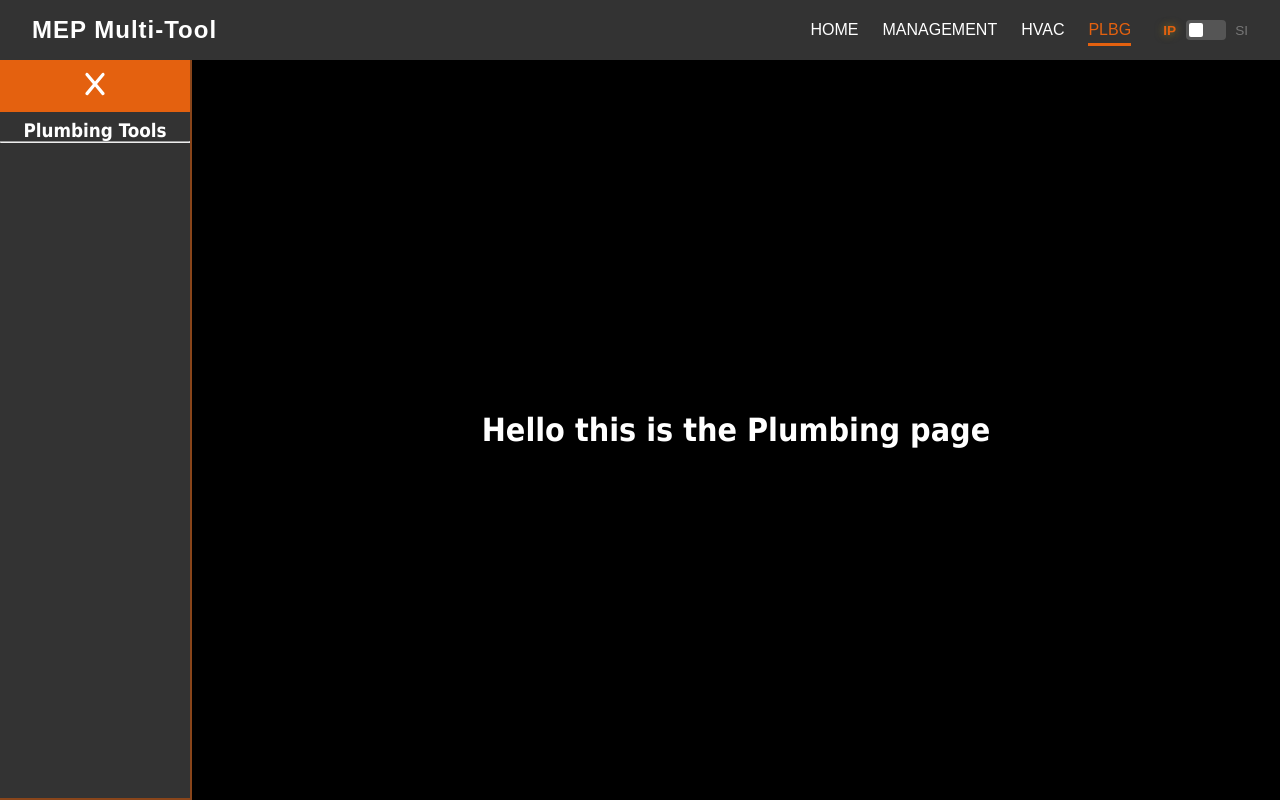
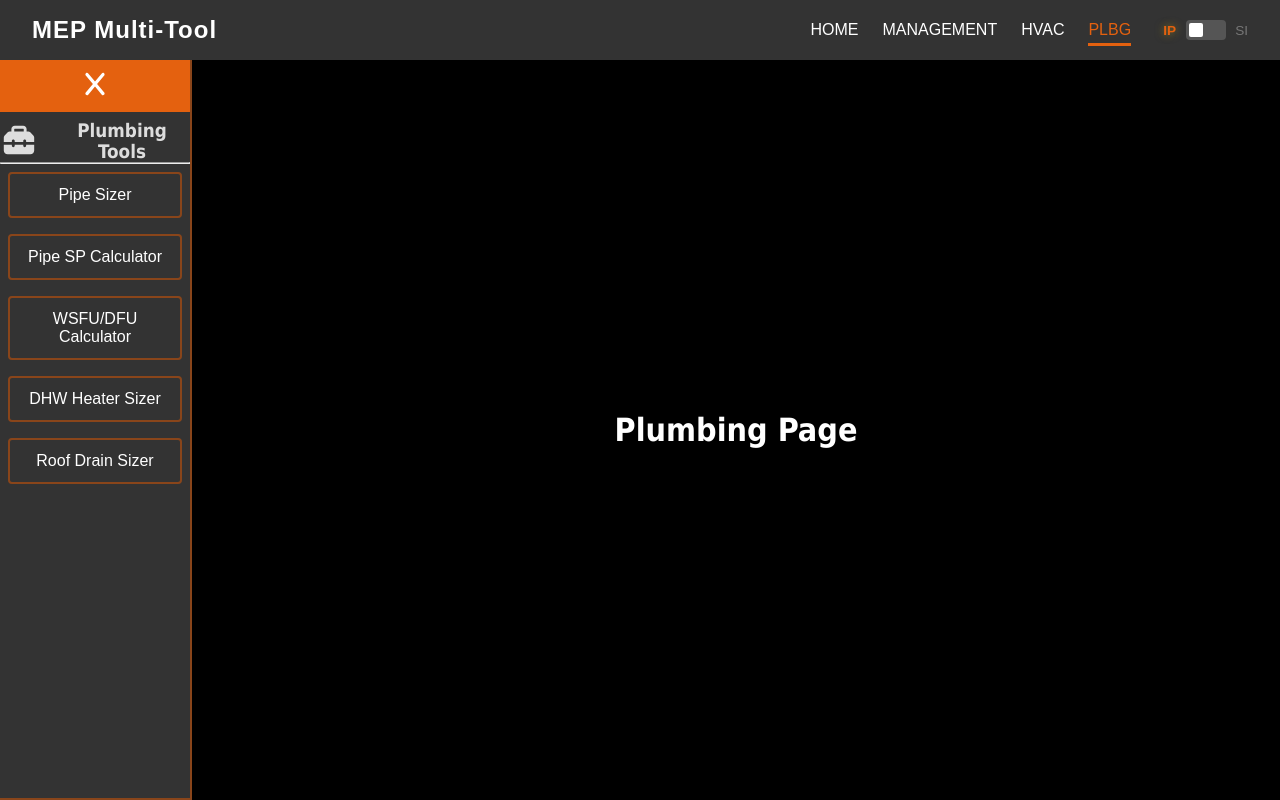
Before and after one commit to JacobLewandowskiDev/MEP-multi-tool, a Vue app: page /plbg in a window 1280 px wide. Both pictures are taken after a click on the button 29 px from the left and 86 px from the top of the page. Built offline with nearby package versions, Linux system fonts and the light colour scheme; a web font is replaced by a local one.

Commit message:
This commit adds the features into each trades tool menu

```diff
--- a/index.html
+++ b/index.html
@@ -4,7 +4,7 @@
     <meta charset="UTF-8">
     <link rel="icon" href="/src/assets/favicon.ico">
     <meta name="viewport" content="width=device-width, initial-scale=1.0">
-    <title>MEP Multi tool</title>
+    <title>MEP Multi-Tool</title>
   </head>
   <body>
     <div id="app"></div>
--- /dev/null
+++ b/src/Components/DuctSizer.vue
@@ -0,0 +1,10 @@
+<script setup>
+
+</script>
+
+<template>
+<h1>Duct Sizer</h1>
+</template>
+
+<style scoped>
+</style>
--- a/src/Components/Navbar.vue
+++ b/src/Components/Navbar.vue
@@ -45,6 +45,7 @@ const isMetric = ref(false);
   background-color: #333;
   color: #fff;
   font-family: 'Electrolize', sans-serif;
+  z-index: 1000;
 }
 
 .navbar__logo h1 {
--- a/src/Components/Sidebar.vue
+++ b/src/Components/Sidebar.vue
@@ -6,9 +6,24 @@
     </button>
 
     <div class="content" v-show="isExpanded">
-      <h3>{{ title }} Tools</h3>
-      <hr />
-      <slot></slot>
+      <div class="content__intro">
+        <svg xmlns="http://www.w3.org/2000/svg" viewBox="0 0 640 640"><path d="M240 120L240 160L400 160L400 120C400 115.6 396.4 112 392 112L248 112C243.6 112 240 115.6 240 120zM192 160L192 120C192 89.1 217.1 64 248 64L392 64C422.9 64 448 89.1 448 120L448 160L476.1 160C488.8 160 501 165.1 510 174.1L561.9 226C570.9 235 576 247.2 576 259.9L576 336L440 336L440 320C440 306.7 429.3 296 416 296C402.7 296 392 306.7 392 320L392 336L248 336L248 320C248 306.7 237.3 296 224 296C210.7 296 200 306.7 200 320L200 336L64 336L64 259.9C64 247.2 69.1 235 78.1 226L130 174.1C139 165.1 151.2 160 163.9 160L192 160zM64 480L64 384L200 384L200 400C200 413.3 210.7 424 224 424C237.3 424 248 413.3 248 400L248 384L392 384L392 400C392 413.3 402.7 424 416 424C429.3 424 440 413.3 440 400L440 384L576 384L576 480C576 515.3 547.3 544 512 544L128 544C92.7 544 64 515.3 64 480z"/></svg>
+        <h3>{{ title }} Tools</h3>
+      </div>
+      <hr>
+        <div v-if="route.path.includes('hvac')" class="content__toollist">
+          <button @click="selectTool('duct')">Duct Sizer</button>
+          <button @click="selectTool('esp')">ESP Calculator</button>
+          <button @click="selectTool('refrigerant')">Refrigerant Pipe Sizer</button>
+        </div>
+
+        <div v-else-if="route.path.includes('plbg')" class="content__toollist">
+          <button @click="selectTool('pipe')">Pipe Sizer</button>
+          <button @click="selectTool('p-esp')">Pipe SP Calculator</button>
+          <button @click="selectTool('dfu')">WSFU/DFU Calculator</button>
+          <button @click="selectTool('dhw')">DHW Heater Sizer</button>
+          <button @click="selectTool('roof-drain')">Roof Drain Sizer</button>
+        </div>
     </div>
   </div>
 </template>
@@ -40,8 +55,23 @@ const title = computed(() => {
   border-bottom: 2px solid var(--border-color);
 }
 
-.content h3{
+.content {
+  position: relative;
+  height: calc(100% - 4rem);
+}
+
+.content__intro {
+  display: flex;
+  justify-content: center;
+  align-items: center;
   text-align: center;
+  color: #dddddd;
+}
+
+.content__intro svg {
+  fill: #dddddd;
+  width: 2.5rem;
+  margin-right: 1rem;
 }
 
 .sidebar.is-expanded {
@@ -50,7 +80,6 @@ const title = computed(() => {
 
 .sidebar.is-hidden {
   transform: translateX(-100%);
-  width: 0;
 }
 
 .toggle-btn {
@@ -62,9 +91,38 @@ const title = computed(() => {
   cursor: pointer;
   font-size: 1rem;
   fill: #ffffff;
+  transition: ease-in-out 0.2s;
+}
+
+.toggle-btn:hover {
+  background: var(--primary-color-hover);
 }
 
 .toggle-btn svg {
     width: 2rem;
 }
+
+.content__toollist {
+  display: flex;
+  flex-direction: column;
+}
+
+.content__toollist button {
+  flex: 1;
+  padding: 0.75rem;
+  margin: 0.5rem;
+  background: none;
+  border: none;
+  color: white;
+  cursor: pointer;
+  font-size: 1rem;
+  transition: ease-in-out 0.2s;
+  border: 2px solid var(--border-color);
+  border-radius: 4px;
+}
+
+.content__toollist button:hover {
+  background: var(--primary-color-hover);
+  border-radius: 4px;
+}
 </style>
--- a/src/Views/HVAC.vue
+++ b/src/Views/HVAC.vue
@@ -1,11 +1,13 @@
 <script>
+import DuctSizer from "@/Components/DuctSizer.vue";
 import Navbar from "@/Components/Navbar.vue";
 import Sidebar from "@/Components/Sidebar.vue";
 
 export default {
     components: {
         Navbar,
-        Sidebar
+        Sidebar,
+        DuctSizer
     }
 }
 </script>
@@ -17,8 +19,7 @@ export default {
             <Sidebar />
         </div>
         <div class="container__app">
-            <h1>Hello this is the HVAC page</h1>
-
+            <DuctSizer />
         </div>
     </div>
 </template>
--- a/src/Views/PLBG.vue
+++ b/src/Views/PLBG.vue
@@ -17,7 +17,7 @@ export default {
             <Sidebar />
         </div>
         <div class="container__app">
-            <h1>Hello this is the Plumbing page</h1>
+            <h1>Plumbing Page</h1>
 
         </div>
     </div>
```
